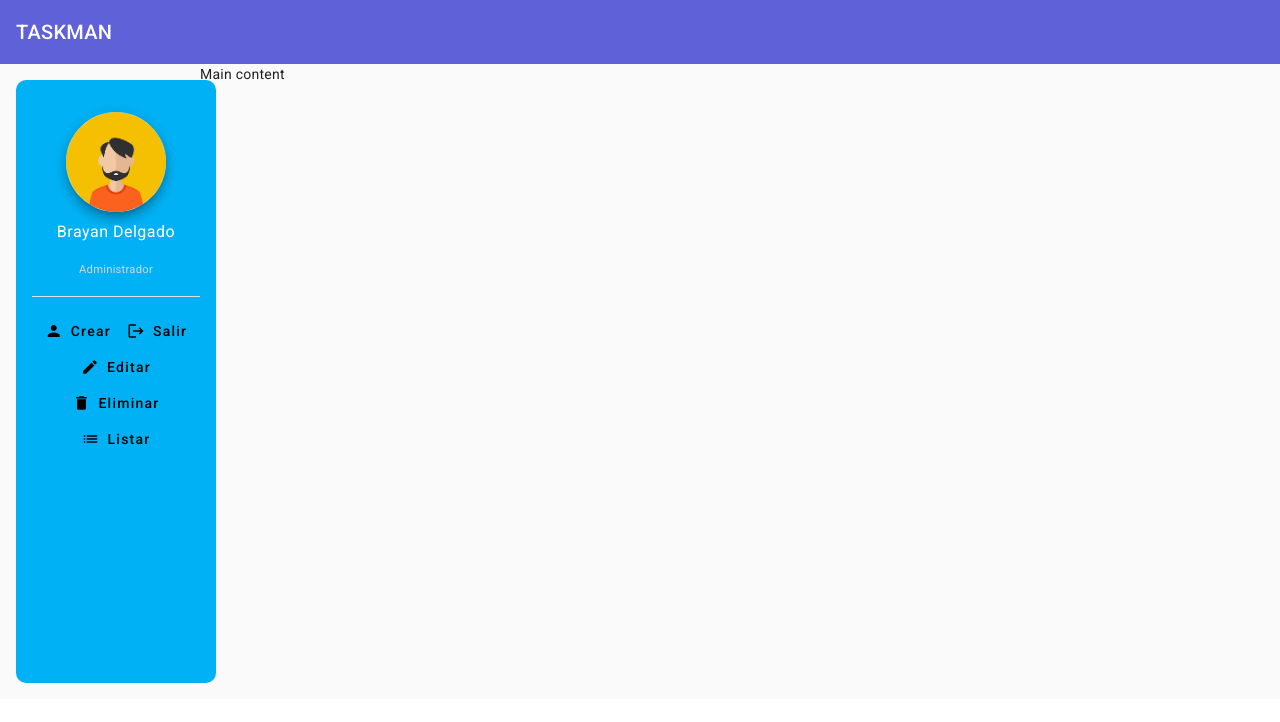
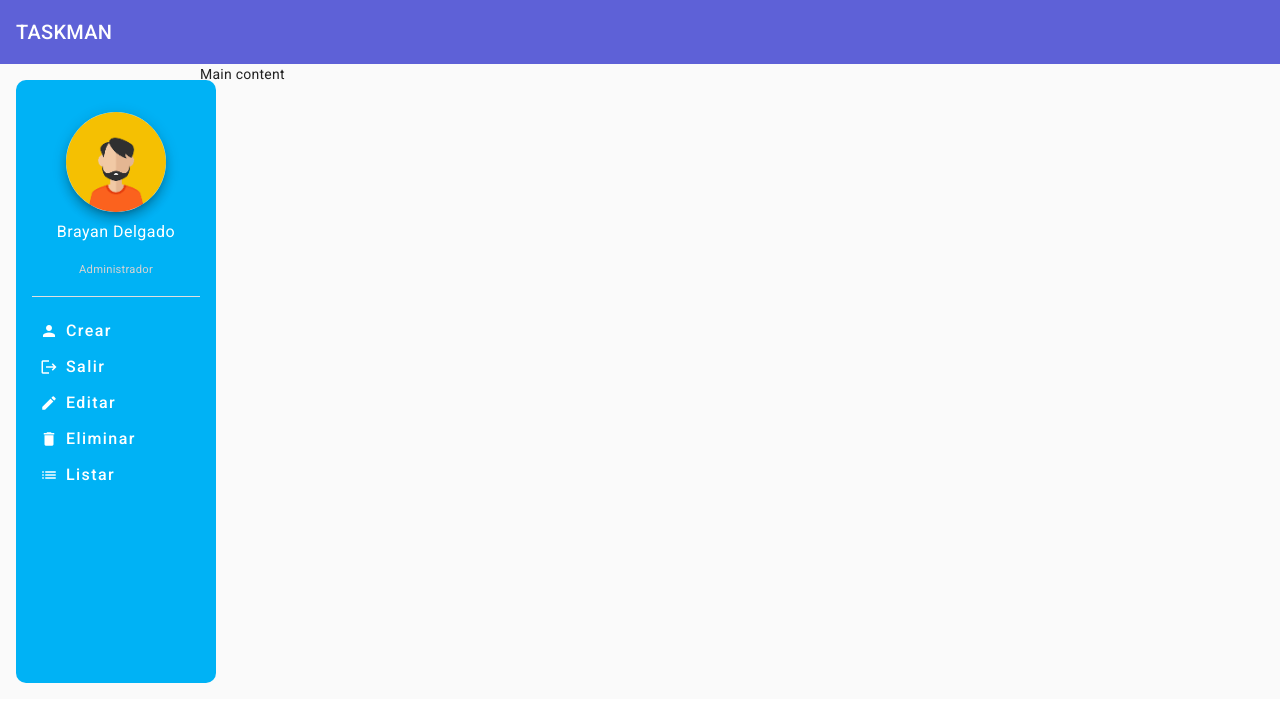
Before and after one commit to BrayanDD/angular15-material, an Angular app: page / in a window 1280 px wide. Shown: the top 722 px of the page. Built offline with nearby package versions, Linux system fonts and the light colour scheme.

Commit message:
add menu

```diff
--- a/src/app/app.component.scss
+++ b/src/app/app.component.scss
@@ -37,7 +37,7 @@ mat-divider{
   margin-bottom: 16px;
   background-color: white;
 }
-.menu-butoon{
+.menu-button{
   width: 100%;
   display: flex;
   align-items: center;
```
